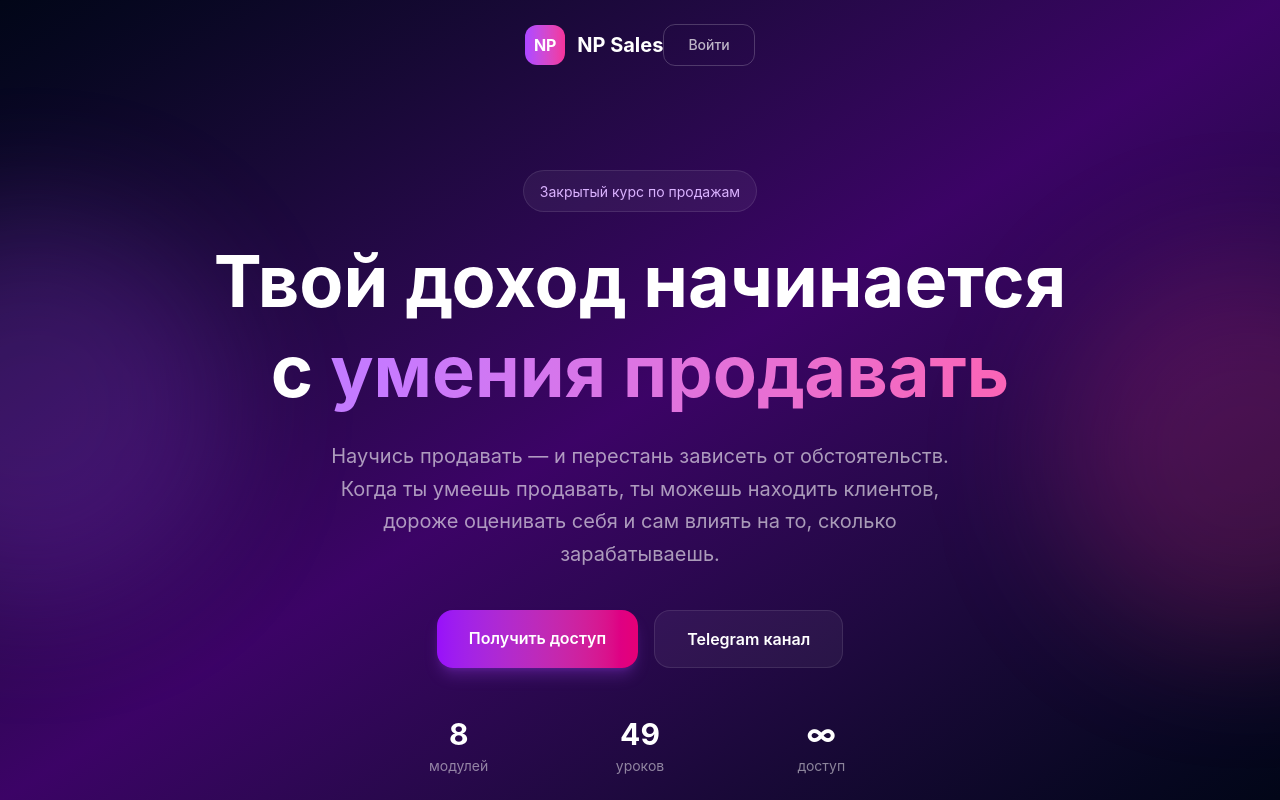
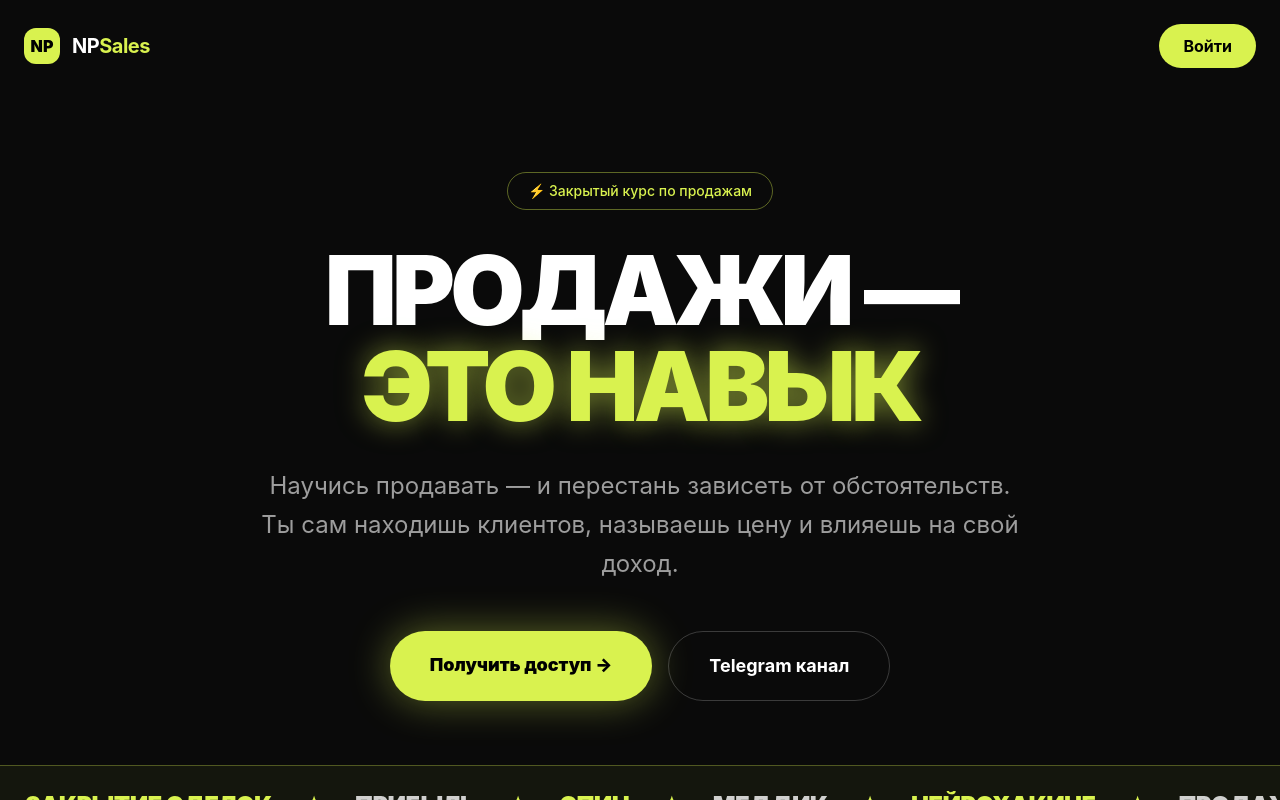
Before and after one commit to Yodixbl1n/my-sales-platform, a Next.js app: page / in a window 1280 px wide. Built offline with nearby package versions, Linux system fonts and the light colour scheme.

Commit message:
Electric landing page

```diff
--- a/app/page.js
+++ b/app/page.js
@@ -1,156 +1,191 @@
 'use client';
 import Link from 'next/link';
 
+const LIME = '#d9f24f';
+
 export default function Landing() {
+  const marqueeItems = ['ПРОДАЖИ', 'ПЕРЕГОВОРЫ', 'ЦЕННОСТЬ', 'ВОЗРАЖЕНИЯ', 'ЗАКРЫТИЕ СДЕЛОК', 'ПРИБЫЛЬ', 'СПИН', 'МЕДДИК', 'НЕЙРОХАКИНГ'];
+
   return (
-    <div className="min-h-screen bg-gradient-to-br from-slate-950 via-purple-950 to-slate-950 overflow-hidden">
-      {/* Hero Section */}
-      <div className="relative min-h-screen flex flex-col">
-        {/* Background decoration */}
-        <div className="absolute inset-0 overflow-hidden pointer-events-none">
-          <div className="absolute top-1/4 -left-40 w-96 h-96 bg-purple-500/20 rounded-full blur-3xl"></div>
-          <div className="absolute bottom-1/4 -right-40 w-96 h-96 bg-pink-500/20 rounded-full blur-3xl"></div>
-        </div>
+    <div className="min-h-screen bg-[#0a0a0a] text-white overflow-x-hidden">
+      <style>{`
+        @keyframes marquee { 0% { transform: translateX(0); } 100% { transform: translateX(-50%); } }
+        .marquee-track { animation: marquee 25s linear infinite; }
+        @keyframes glowPulse { 0%,100% { text-shadow: 0 0 20px rgba(217,242,79,0.4); } 50% { text-shadow: 0 0 50px rgba(217,242,79,0.9); } }
+        .neon { animation: glowPulse 2.5s ease-in-out infinite; }
+        @keyframes fadeUp { from { opacity: 0; transform: translateY(40px); } to { opacity: 1; transform: translateY(0); } }
+        .fade-up { animation: fadeUp 0.9s ease-out both; }
+        .fade-up-1 { animation: fadeUp 0.9s ease-out 0.15s both; }
+        .fade-up-2 { animation: fadeUp 0.9s ease-out 0.3s both; }
+        .fade-up-3 { animation: fadeUp 0.9s ease-out 0.45s both; }
+      `}</style>
 
       {/* Header */}
-        <header className="relative z-10 max-w-7xl mx-auto px-6 py-6 flex items-center justify-between">
+      <header className="max-w-7xl mx-auto px-6 py-6 flex items-center justify-between">
         <div className="flex items-center gap-3">
-            <div className="w-10 h-10 bg-gradient-to-r from-purple-500 to-pink-500 rounded-xl flex items-center justify-center text-white font-bold">
-              NP
-            </div>
-            <span className="text-white font-bold text-xl">NP Sales</span>
+          <div className="w-9 h-9 rounded-xl flex items-center justify-center font-black text-black" style={{ background: LIME }}>NP</div>
+          <span className="text-xl font-bold tracking-tight">NP<span style={{ color: LIME }}>Sales</span></span>
         </div>
         <Link
           href="/login"
-            className="text-white/70 hover:text-white px-6 py-2.5 rounded-xl border border-white/20 hover:border-white/40 transition-all duration-300 text-sm font-medium"
+          className="px-6 py-2.5 rounded-full font-bold text-black transition-transform hover:scale-105"
+          style={{ background: LIME }}
         >
           Войти
         </Link>
       </header>
 
-        {/* Hero Content */}
-        <main className="relative z-10 flex-1 flex items-center justify-center px-6 py-20">
-          <div className="max-w-4xl text-center">
-            <div className="inline-block mb-6 px-4 py-2 bg-white/5 border border-white/10 rounded-full">
-              <span className="text-purple-300 text-sm">Закрытый курс по продажам</span>
+      {/* Hero */}
+      <section className="max-w-7xl mx-auto px-6 pt-20 pb-16 text-center">
+        <div className="fade-up inline-block mb-8 px-5 py-2 rounded-full border text-sm font-medium" style={{ borderColor: 'rgba(217,242,79,0.4)', color: LIME }}>
+          ⚡ Закрытый курс по продажам
         </div>
 
-            <h1 className="text-5xl md:text-7xl font-bold text-white mb-6 leading-tight">
-              Твой доход начинается с{' '}
-              <span className="bg-gradient-to-r from-purple-400 to-pink-400 bg-clip-text text-transparent">
-                умения продавать
-              </span>
+        <h1 className="fade-up-1 text-6xl md:text-8xl font-black tracking-tighter leading-none mb-8">
+          ПРОДАЖИ —<br />
+          <span className="neon" style={{ color: LIME }}>ЭТО НАВЫК</span>
         </h1>
 
-            <p className="text-xl text-white/60 mb-10 max-w-2xl mx-auto leading-relaxed">
+        <p className="fade-up-2 text-xl md:text-2xl text-white/60 max-w-3xl mx-auto mb-12 leading-relaxed">
           Научись продавать — и перестань зависеть от обстоятельств.
-              Когда ты умеешь продавать, ты можешь находить клиентов,
-              дороже оценивать себя и сам влиять на то, сколько зарабатываешь.
+          Ты сам находишь клиентов, называешь цену и влияешь на свой доход.
         </p>
 
-            <div className="flex flex-col sm:flex-row gap-4 justify-center mb-12">
+        <div className="fade-up-3 flex flex-col sm:flex-row gap-4 justify-center">
           <Link
             href="/login"
-                className="px-8 py-4 bg-gradient-to-r from-purple-600 to-pink-600 hover:from-purple-500 hover:to-pink-500 text-white font-semibold rounded-2xl transition-all duration-300 transform hover:scale-105 shadow-lg shadow-purple-500/25"
+            className="px-10 py-5 rounded-full font-black text-black text-lg transition-transform hover:scale-105"
+            style={{ background: LIME, boxShadow: '0 0 40px rgba(217,242,79,0.4)' }}
           >
-                Получить доступ
+            Получить доступ →
           </Link>
           <a
             href="https://t.me/nikpavlovv"
             target="_blank"
-                className="px-8 py-4 bg-white/5 hover:bg-white/10 text-white font-semibold rounded-2xl border border-white/10 hover:border-white/30 transition-all duration-300"
+            className="px-10 py-5 rounded-full font-bold text-lg border border-white/20 hover:border-white/50 transition-colors"
           >
             Telegram канал
           </a>
         </div>
+      </section>
 
-            {/* Stats */}
-            <div className="grid grid-cols-3 gap-8 max-w-lg mx-auto">
-              <div>
-                <p className="text-3xl font-bold text-white">8</p>
-                <p className="text-white/50 text-sm mt-1">модулей</p>
-              </div>
-              <div>
-                <p className="text-3xl font-bold text-white">49</p>
-                <p className="text-white/50 text-sm mt-1">уроков</p>
-              </div>
-              <div>
-                <p className="text-3xl font-bold text-white">∞</p>
-                <p className="text-white/50 text-sm mt-1">доступ</p>
-              </div>
-            </div>
-          </div>
-        </main>
-
-        {/* Scroll indicator */}
-        <div className="absolute bottom-8 left-1/2 transform -translate-x-1/2 text-white/30 animate-bounce">
-          <svg className="w-6 h-6" fill="none" stroke="currentColor" viewBox="0 0 24 24">
-            <path strokeLinecap="round" strokeLinejoin="round" strokeWidth={2} d="M19 14l-7 7m0 0l-7-7m7 7V3" />
-          </svg>
+      {/* Marquee */}
+      <div className="py-6 border-y overflow-hidden" style={{ borderColor: 'rgba(217,242,79,0.3)', background: 'rgba(217,242,79,0.05)' }}>
+        <div className="marquee-track flex whitespace-nowrap gap-8 w-max">
+          {[...marqueeItems, ...marqueeItems, ...marqueeItems, ...marqueeItems].map((item, idx) => (
+            <span key={idx} className="text-2xl font-black tracking-tight flex items-center gap-8">
+              <span style={{ color: idx % 2 === 0 ? LIME : 'rgba(255,255,255,0.8)' }}>{item}</span>
+              <span style={{ color: LIME }}>✦</span>
+            </span>
+          ))}
         </div>
       </div>
 
-      {/* What Inside Section */}
-      <section className="relative py-24 px-6">
-        <div className="max-w-7xl mx-auto">
-          <h2 className="text-4xl font-bold text-white text-center mb-4">Что внутри</h2>
-          <p className="text-white/50 text-center mb-16 max-w-2xl mx-auto">
-            Полная система продаж: от первого контакта до закрытия сделки
-          </p>
+      {/* What inside */}
+      <section className="max-w-7xl mx-auto px-6 py-24">
+        <h2 className="text-5xl md:text-6xl font-black tracking-tighter text-center mb-4">
+          ЧТО <span style={{ color: LIME }}>ВНУТРИ</span>
+        </h2>
+        <p className="text-white/50 text-center text-lg mb-16">Полная система: от первого контакта до закрытия сделки</p>
 
         <div className="grid md:grid-cols-2 lg:grid-cols-3 gap-6">
           {[
-              { icon: '🎯', title: 'Базовые понятия', desc: '5 этапов продажи, установление контакта, выявление потребностей' },
-              { icon: '🧠', title: 'Метод СПИН', desc: 'Программирование диалога, квалификация, фреймворк MEDDIC' },
-              { icon: '💎', title: 'Архитектура ценности', desc: 'Инжиниринг пре-убеждения, математика ценности, офферы' },
-              { icon: '🛡️', title: 'Работа с возражениями', desc: '«Дорого», «Я подумаю», «Нет денег» и другие' },
-              { icon: '💰', title: 'Максимизация прибыли', desc: 'Upsell, LTV, Lock-in Strategy, эффект приманки' },
-              { icon: '🔥', title: 'Продвинутые техники', desc: 'Белфорт, Крис Восс, Сэндлер, нейрохакинг продаж' },
-            ].map((item, idx) => (
-              <div key={idx} className="group p-8 bg-white/5 border border-white/10 rounded-3xl hover:bg-white/10 hover:border-purple-500/30 transition-all duration-300 transform hover:-translate-y-1">
-                <div className="text-4xl mb-4">{item.icon}</div>
-                <h3 className="text-xl font-semibold text-white mb-2">{item.title}</h3>
-                <p className="text-white/50 text-sm leading-relaxed">{item.desc}</p>
+            { num: '01', title: 'Базовые понятия', desc: '5 этапов продажи, установление контакта, выявление потребностей, презентация СВЭ' },
+            { num: '02', title: 'Метод СПИН', desc: 'Программирование диалога, квалификация клиента, фреймворк MEDDIC' },
+            { num: '03', title: 'Архитектура ценности', desc: 'Инжиниринг пре-убеждения, математика ценности, безотказные офферы' },
+            { num: '04', title: 'Работа с возражениями', desc: '«Дорого», «Я подумаю», «Нет денег» — формулы амортизации' },
+            { num: '05', title: 'Максимизация прибыли', desc: 'Upsell, LTV, Lock-in Strategy, эффект приманки, торги' },
+            { num: '06', title: 'Нейрохакинг продаж', desc: 'Белфорт, Крис Восс, Сэндлер, дофаминовые петли, фреймы' },
+          ].map((item) => (
+            <div
+              key={item.num}
+              className="group p-8 rounded-3xl border border-white/10 bg-[#141414] hover:bg-[#1a1a1a] transition-all duration-300 hover:-translate-y-1"
+              style={{ borderColor: undefined }}
+              onMouseEnter={(e) => (e.currentTarget.style.borderColor = LIME)}
+              onMouseLeave={(e) => (e.currentTarget.style.borderColor = 'rgba(255,255,255,0.1)')}
+            >
+              <p className="text-5xl font-black mb-6 opacity-30 group-hover:opacity-100 transition-opacity" style={{ color: LIME }}>{item.num}</p>
+              <h3 className="text-2xl font-bold mb-3">{item.title}</h3>
+              <p className="text-white/50 leading-relaxed">{item.desc}</p>
             </div>
           ))}
         </div>
-        </div>
       </section>
 
-      {/* CTA Section */}
-      <section className="relative py-24 px-6">
-        <div className="max-w-3xl mx-auto text-center">
-          <div className="bg-gradient-to-r from-purple-600/20 to-pink-600/20 border border-purple-500/20 rounded-3xl p-12">
-            <h2 className="text-3xl md:text-4xl font-bold text-white mb-4">
-              Готов прокачать навык продаж?
+      {/* Pricing */}
+      <section className="max-w-5xl mx-auto px-6 pb-24">
+        <h2 className="text-5xl md:text-6xl font-black tracking-tighter text-center mb-16">
+          ВЫБЕРИ <span style={{ color: LIME }}>СВОЙ ПУТЬ</span>
         </h2>
-            <p className="text-white/60 mb-8">
-              Доступ по инвайт-коду. Код выдаётся при покупке курса.
-            </p>
+
+        <div className="grid md:grid-cols-2 gap-6">
+          {/* FREE */}
+          <div className="rounded-3xl border border-white/10 bg-[#141414] p-10 flex flex-col">
+            <p className="text-sm tracking-widest text-white/50 mb-2">СТАРТ</p>
+            <h3 className="text-4xl font-black mb-6">NP FREE</h3>
+            <ul className="space-y-3 mb-10 text-white/70">
+              <li>✓ Пойми как устроена продажа</li>
+              <li>✓ Приёмы которые работают сегодня</li>
+              <li>✓ Уроки без регистрации</li>
+            </ul>
+            <a
+              href="https://t.me/nikpavlovv"
+              target="_blank"
+              className="mt-auto text-center py-4 rounded-full font-bold border border-white/20 hover:border-white/50 transition-colors"
+            >
+              Начать бесплатно
+            </a>
+          </div>
+
+          {/* BLACK */}
+          <div className="rounded-3xl p-10 flex flex-col relative" style={{ background: LIME, color: '#0a0a0a', boxShadow: '0 0 60px rgba(217,242,79,0.3)' }}>
+            <span className="absolute top-6 right-6 px-3 py-1 rounded-full bg-black text-xs font-bold" style={{ color: LIME }}>ПОЛНЫЙ ДОСТУП</span>
+            <p className="text-sm tracking-widest opacity-60 mb-2">ПРОКАЧКА</p>
+            <h3 className="text-4xl font-black mb-6">NP BLACK</h3>
+            <ul className="space-y-3 mb-10 font-medium">
+              <li>✓ Все 8 модулей и 49 уроков</li>
+              <li>✓ Как показывать ценность и называть цену</li>
+              <li>✓ Что отвечать на «дорого» и «подумаю»</li>
+              <li>✓ Закрытие сделки без давления</li>
+              <li>✓ Закрытое сообщество</li>
+            </ul>
             <Link
               href="/login"
-              className="inline-block px-10 py-4 bg-gradient-to-r from-purple-600 to-pink-600 hover:from-purple-500 hover:to-pink-500 text-white font-semibold rounded-2xl transition-all duration-300 transform hover:scale-105 shadow-lg shadow-purple-500/25"
+              className="mt-auto text-center py-4 rounded-full font-black bg-black transition-transform hover:scale-105"
+              style={{ color: LIME }}
             >
-              Ввести инвайт-код
+              Получить полный доступ
             </Link>
           </div>
         </div>
       </section>
 
+      {/* CTA */}
+      <section className="max-w-4xl mx-auto px-6 pb-24 text-center">
+        <h2 className="text-4xl md:text-6xl font-black tracking-tighter mb-6">
+          ТВОЯ ТОЧКА Б <span className="neon" style={{ color: LIME }}>БЛИЗКО</span>
+        </h2>
+        <p className="text-white/60 text-lg mb-10 leading-relaxed">
+          Ты заходишь в любой разговор спокойно. Показываешь ценность, уверенно называешь цену
+          и знаешь что сказать дальше. Больше не ждёшь шанса — создаёшь его сам.
+        </p>
+        <Link
+          href="/login"
+          className="inline-block px-12 py-5 rounded-full font-black text-black text-lg transition-transform hover:scale-105"
+          style={{ background: LIME, boxShadow: '0 0 40px rgba(217,242,79,0.4)' }}
+        >
+          Ввести инвайт-код ⚡
+        </Link>
+      </section>
+
       {/* Footer */}
-      <footer className="py-12 px-6 border-t border-white/5">
+      <footer className="border-t border-white/10 py-10 px-6">
         <div className="max-w-7xl mx-auto flex flex-col md:flex-row items-center justify-between gap-4">
           <div className="flex items-center gap-3">
-            <div className="w-8 h-8 bg-gradient-to-r from-purple-500 to-pink-500 rounded-lg flex items-center justify-center text-white font-bold text-sm">
-              NP
+            <div className="w-8 h-8 rounded-lg flex items-center justify-center font-black text-black text-sm" style={{ background: LIME }}>NP</div>
+            <span className="text-white/50 text-sm">NP Sales © 2026 • Система обучения продажам</span>
           </div>
-            <span className="text-white/60 text-sm">NP Sales © 2026</span>
-          </div>
-          <a
-            href="https://t.me/nikpavlovv"
-            target="_blank"
-            className="text-white/40 hover:text-white/70 text-sm transition-colors"
-          >
+          <a href="https://t.me/nikpavlovv" target="_blank" className="font-bold hover:opacity-70 transition-opacity" style={{ color: LIME }}>
             @nikpavlovv
           </a>
         </div>
```
Lines whose indentation alone changed are shown as unchanged.
